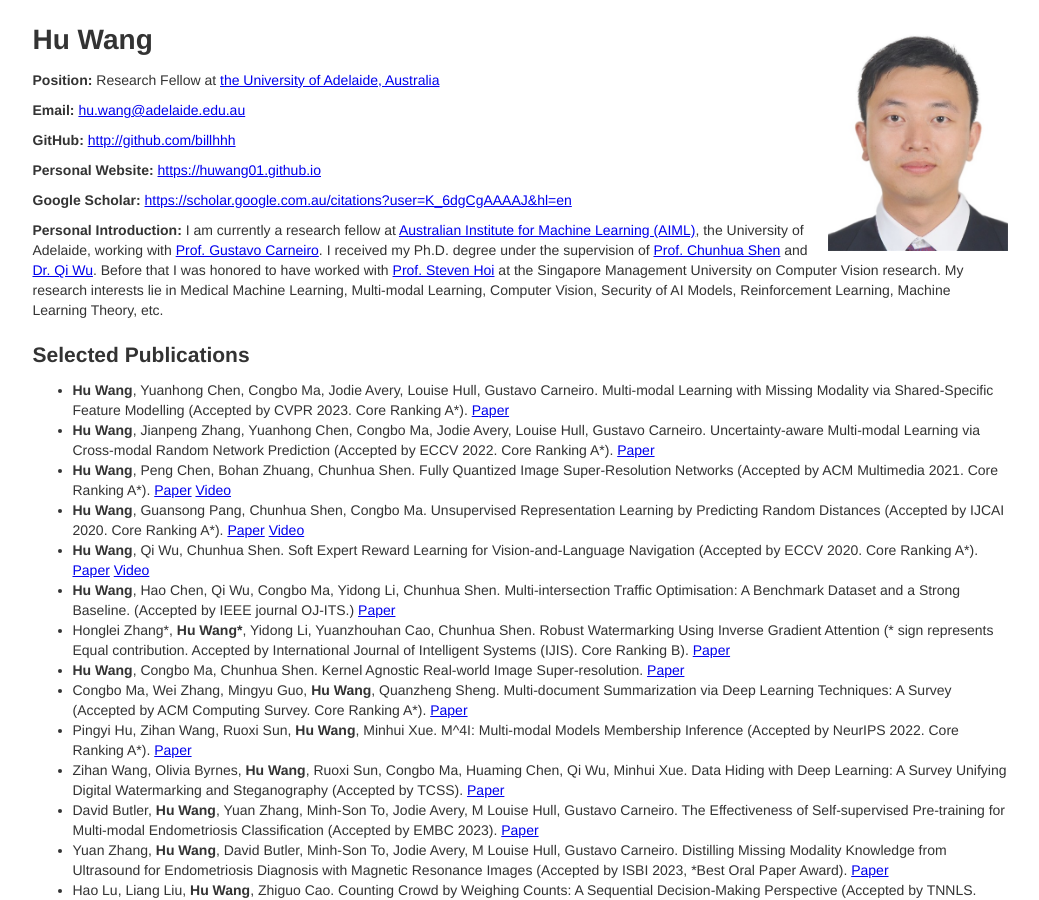
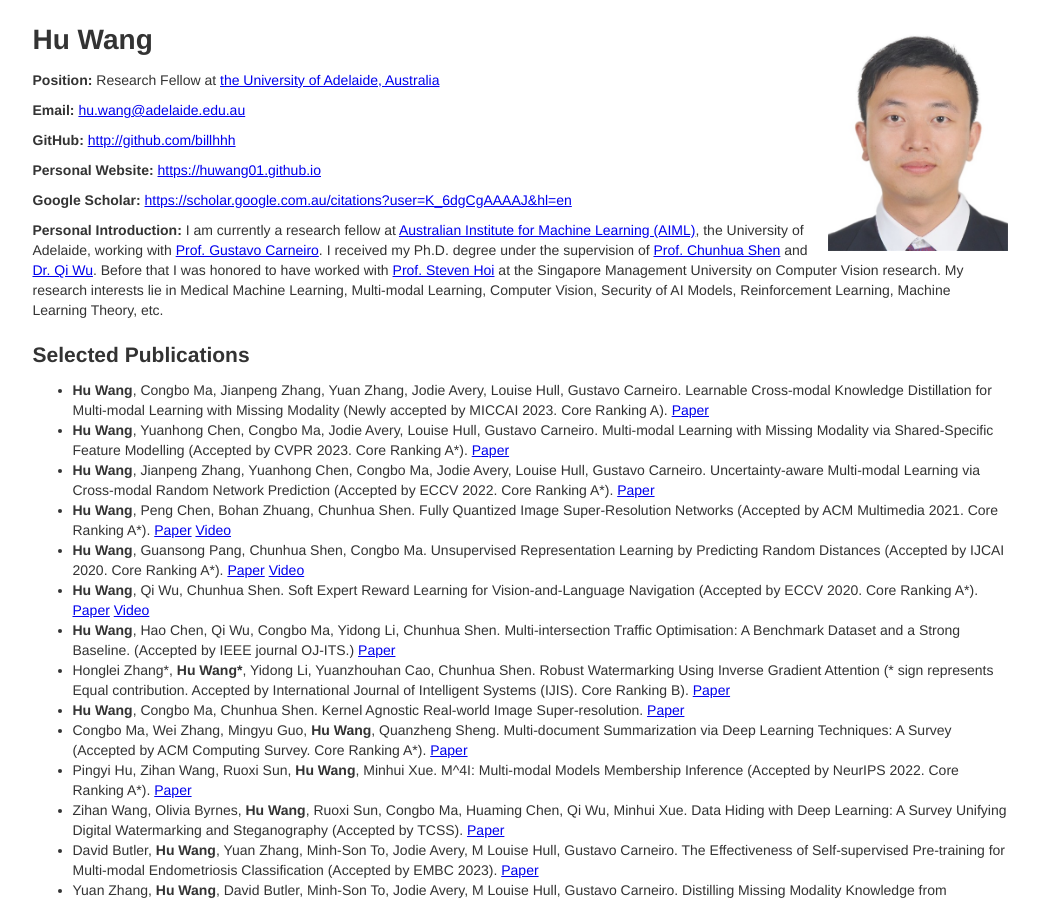
Before and after one commit to billhhh/whblog-omega, a Jekyll site: the page res/index.html, which Jekyll copies as it is, in a window 1280 px wide and 900 px high. Shown: the whole window, without its empty margins (120-1159 px from the left). Built offline with Jekyll 4.4.1, drawn with Linux system fonts in a browser that asks for light colours.

Commit message:
Update index.html

```diff
--- a/res/index.html
+++ b/res/index.html
@@ -42,6 +42,9 @@
 	  <h2>Selected Publications</h2>
       <div class="row">
         <ul>
+	  <li>
+            <strong>Hu Wang</strong>, Congbo Ma, Jianpeng Zhang, Yuan Zhang, Jodie Avery, Louise Hull, Gustavo Carneiro. Learnable Cross-modal Knowledge Distillation for Multi-modal Learning with Missing Modality  (Newly accepted by MICCAI 2023. Core Ranking A). <a href = "https://huwang01.github.io/papers/tobe.jpg">Paper</a>
+          </li>
 	  <li>
             <strong>Hu Wang</strong>, Yuanhong Chen, Congbo Ma, Jodie Avery, Louise Hull, Gustavo Carneiro. Multi-modal Learning with Missing Modality via Shared-Specific Feature Modelling  (Accepted by CVPR 2023. Core Ranking A*). <a href = "https://openaccess.thecvf.com/content/CVPR2023/papers/Wang_Multi-Modal_Learning_With_Missing_Modality_via_Shared-Specific_Feature_Modelling_CVPR_2023_paper.pdf">Paper</a>
           </li>
```
